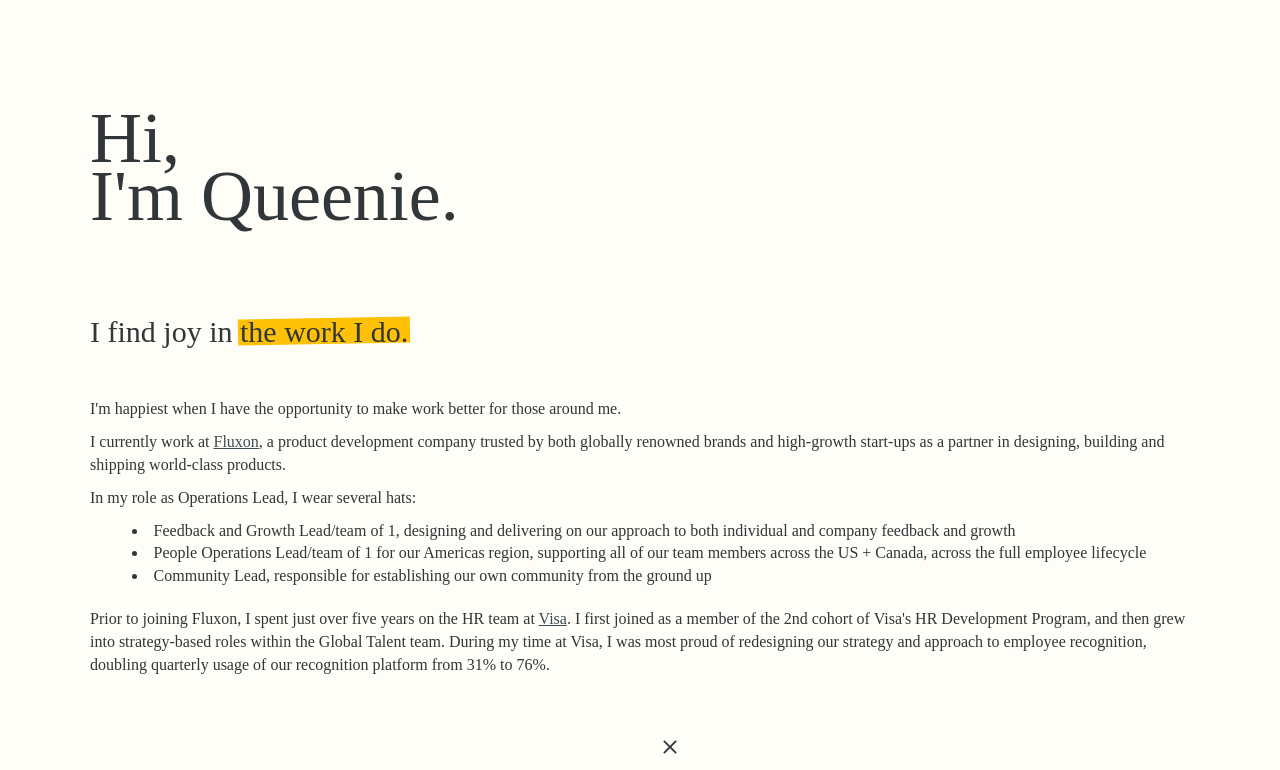
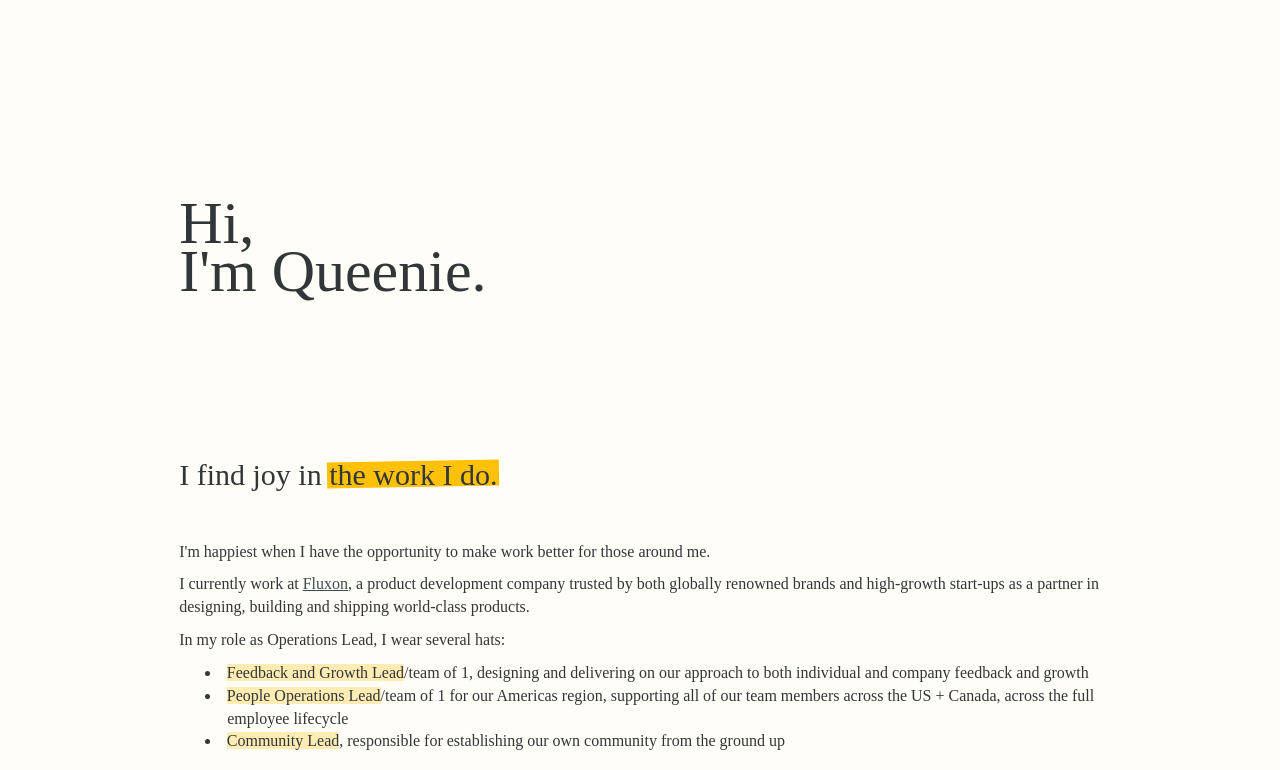
Before and after one commit to helloqtran/helloqtran.github.io, a plain HTML site: page index.html in a window 1280 px wide. Shown: the top 770 px of the page. Drawn offline with nearby package versions, Linux system fonts and the light colour scheme; a web font is replaced by a local one.

Commit message:
Add files via upload

```diff
--- a/index.html
+++ b/index.html
@@ -27,9 +27,9 @@
             <p>I'm happiest when I have the opportunity to make work better for those around me.</p>
             <p>I currently work at <a href="http://www.fluxon.com" target="_blank">Fluxon</a>, a product development company trusted by both globally renowned brands and high-growth start-ups as a partner in designing, building and shipping world-class products.</p>
             <p>In my role as Operations Lead, I wear several hats:</p>
-            <li>Feedback and Growth Lead/team of 1, designing and delivering on our approach to both individual and company feedback and growth</li>
-            <li>People Operations Lead/team of 1 for our Americas region, supporting all of our team members across the US + Canada, across the full employee lifecycle</li>
-            <li>Community Lead, responsible for establishing our own community from the ground up</li>
+            <li><span class="small-highlight">Feedback and Growth Lead</span>/team of 1, designing and delivering on our approach to both individual and company feedback and growth</li>
+            <li><span class="small-highlight">People Operations Lead</span>/team of 1 for our Americas region, supporting all of our team members across the US + Canada, across the full employee lifecycle</li>
+            <li><span class="small-highlight">Community Lead</span>, responsible for establishing our own community from the ground up</li>
             <br>
             <p>Prior to joining Fluxon, I spent just over five years on the HR team at <a href="https://usa.visa.com/" target="_blank">Visa</a>. I first joined as a member of the 2nd cohort of Visa's HR Development Program, and then grew into strategy-based roles within the Global Talent team. During my time at Visa, I was most proud of redesigning our strategy and approach to employee recognition, doubling quarterly usage of our recognition platform from 31% to 76%.</p>
         </div>
--- a/main.css
+++ b/main.css
@@ -2,15 +2,15 @@ body{
     font-family: 'Scope One', serif;
     background-color: #fffdf7;
     color: #313639;
-    margin: 75px;
+    margin: 10%;
 }
 
 div{
-    padding: 15px;
+    padding: 5%;
 }
 
 h1{
-    font-size: 72px;
+    font-size: 60px;
     line-height: 80%;
     padding-bottom: 30px;
 }
@@ -35,7 +35,7 @@ li{
     font-size: 16px;
     list-style-position: outside;
     text-indent: -1.4em;
-    padding-left: 4em;
+    padding-left: 3em;
 }
 
 a{
@@ -71,3 +71,7 @@ svg{
 .broken-highlight{
     background-color: #FFC107;
 }
+
+.small-highlight{
+    background-color: #ffecb3;
+}
```
